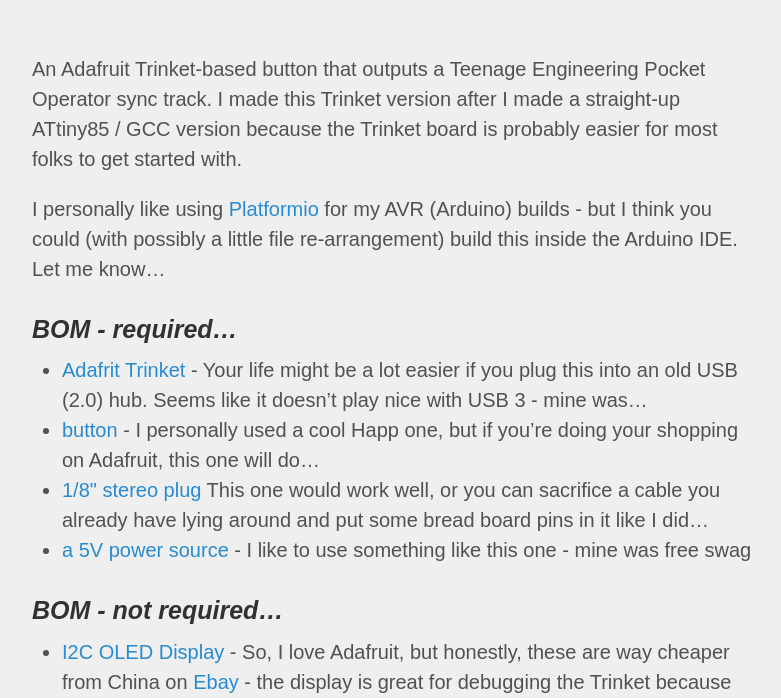
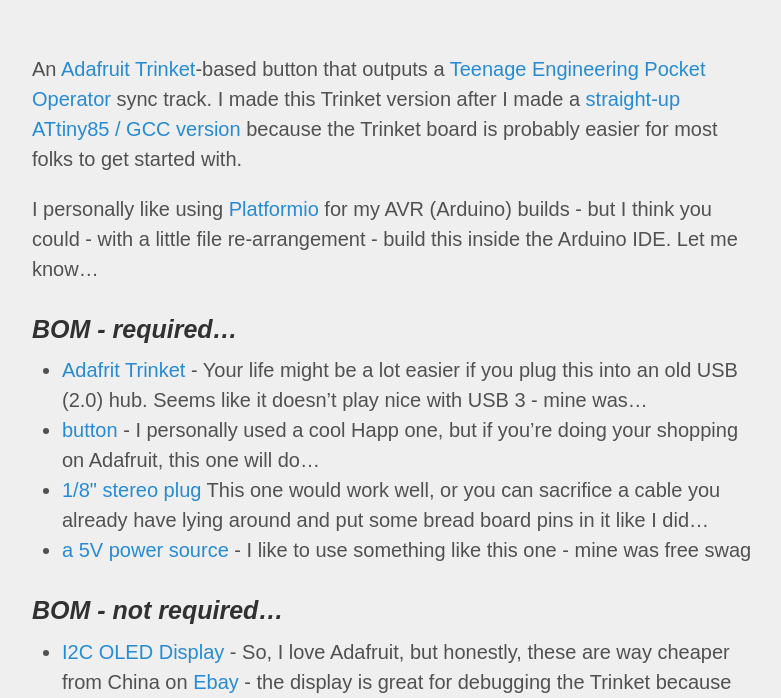
Before and after one commit to funkfinger/jaywiggins, a Jekyll site: the page built from _posts/2017-02-21-adafruit-trinket-based-sync-track-for-teenage-engineering-pocket-operators.md, in a window 1280 px wide and 900 px high, scrolled down 442 px, cut to the strip 202-900 px from the top of the window. Shown: the whole strip, without its empty margins (248-1029 px from the left). Built offline with Jekyll 4.4.1, drawn with Linux system fonts in a browser that asks for light colours; comment, search, counter and statistics services are not loaded.

Commit message:
new post on t.e. p.o. - small edit 5

```diff
--- a/_posts/2017-02-21-adafruit-trinket-based-sync-track-for-teenage-engineering-pocket-operators.md
+++ b/_posts/2017-02-21-adafruit-trinket-based-sync-track-for-teenage-engineering-pocket-operators.md
@@ -8,9 +8,9 @@
 <br/>
 <iframe width="560" height="315" src="https://www.youtube.com/embed/PH5dn6jR41Q" frameborder="0" allowfullscreen></iframe><br/>
 
-An Adafruit Trinket-based button that outputs a Teenage Engineering Pocket Operator sync track. I made this Trinket version after I made a straight-up ATtiny85 / GCC version because the Trinket board is probably easier for most folks to get started with.
+An [Adafruit Trinket](https://www.adafruit.com/products/1501)-based button that outputs a [Teenage Engineering Pocket Operator](https://teenageengineering.com/products/po) sync track. I made this Trinket version after I made a [straight-up ATtiny85 / GCC version](http://jaywiggins.com/pocket%20operator/teenage%20engineering/bpm/sync/2016/04/25/teenage-engineering-pocket-operator-tap-sync/) because the Trinket board is probably easier for most folks to get started with.
 
-I personally like using [Platformio](http://platformio.org/) for my AVR (Arduino) builds - but I think you could (with possibly a little file re-arrangement) build this inside the Arduino IDE. Let me know...
+I personally like using [Platformio](http://platformio.org/) for my AVR (Arduino) builds - but I think you could - with a little file re-arrangement - build this inside the Arduino IDE. Let me know...
 
 ### BOM - required...
 
```
